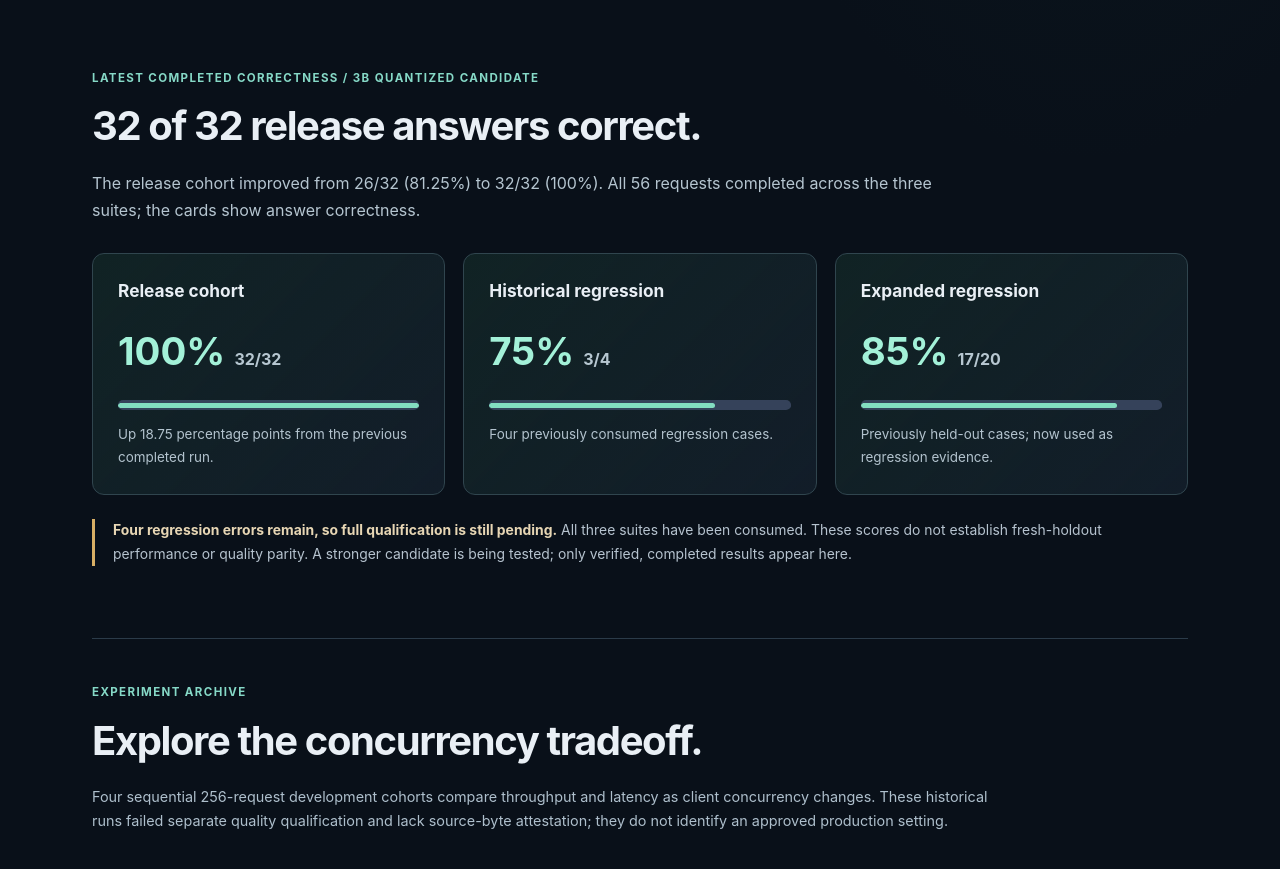
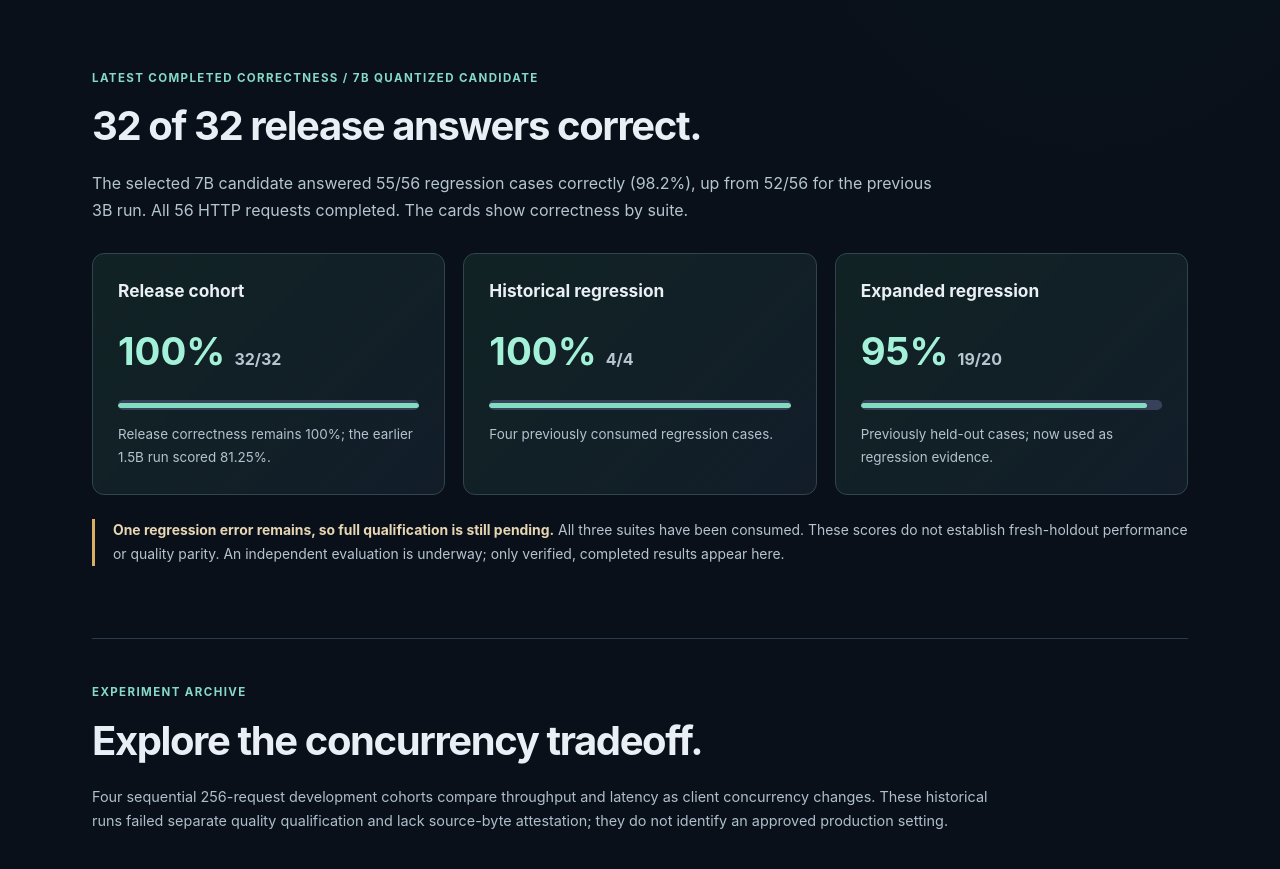
Before and after one commit to chinmayarvind23/fin-serve, a website: page infra/huggingface/static.html in a window 1280 px wide. Shown: the part 1826-2695 px from the top of the page. Drawn offline with Linux system fonts and the light colour scheme; files whose address does not match are found by name.

Commit message:
Publish verified 7B correctness improvement

```diff
--- a/infra/huggingface/static.html
+++ b/infra/huggingface/static.html
@@ -22,12 +22,12 @@
 <div class="features"><article><span class="step">01 / SERVE</span><h3>GPU engines, bounded admission</h3><p>vLLM and SGLang adapters connect to FastAPI streaming. Ray routing tracks endpoint eligibility and request leases.</p></article>
 <article><span class="step">02 / MEASURE</span><h3>Keep the evidence</h3><p>Compare throughput, latency and GPU coverage in the explorer. Trace measurements to frozen workloads, artifact identities and retained request records.</p></article>
 <article><span class="step">03 / QUALIFY</span><h3>Make quality part of release control</h3><p>CLI and Airflow share a release gate. Failed checks block promotion; revision checks protect warm route rollback.</p></article></div></section>
-<section id="quality" aria-labelledby="latest-correctness"><p class="eyebrow">LATEST COMPLETED CORRECTNESS / 3B QUANTIZED CANDIDATE</p><h2 id="latest-correctness">32 of 32 release answers correct.</h2>
-<p class="section-intro">The release cohort improved from 26/32 (81.25%) to 32/32 (100%). All 56 requests completed across the three suites; the cards show answer correctness.</p>
-<div class="quality-cards"><article class="quality-card"><h3>Release cohort</h3><p class="quality-score">100% <span>32/32</span></p><meter min="0" max="32" value="32" aria-label="Release cohort: 32 of 32 answers correct">32/32</meter><p>Up 18.75 percentage points from the previous completed run.</p></article>
-<article class="quality-card"><h3>Historical regression</h3><p class="quality-score">75% <span>3/4</span></p><meter min="0" max="4" value="3" aria-label="Historical regression: 3 of 4 answers correct">3/4</meter><p>Four previously consumed regression cases.</p></article>
-<article class="quality-card"><h3>Expanded regression</h3><p class="quality-score">85% <span>17/20</span></p><meter min="0" max="20" value="17" aria-label="Consumed holdout: 17 of 20 answers correct">17/20</meter><p>Previously held-out cases; now used as regression evidence.</p></article></div>
-<p class="qualification"><strong>Four regression errors remain, so full qualification is still pending.</strong> All three suites have been consumed. These scores do not establish fresh-holdout performance or quality parity. A stronger candidate is being tested; only verified, completed results appear here.</p></section>
+<section id="quality" aria-labelledby="latest-correctness"><p class="eyebrow">LATEST COMPLETED CORRECTNESS / 7B QUANTIZED CANDIDATE</p><h2 id="latest-correctness">32 of 32 release answers correct.</h2>
+<p class="section-intro">The selected 7B candidate answered 55/56 regression cases correctly (98.2%), up from 52/56 for the previous 3B run. All 56 HTTP requests completed. The cards show correctness by suite.</p>
+<div class="quality-cards"><article class="quality-card"><h3>Release cohort</h3><p class="quality-score">100% <span>32/32</span></p><meter min="0" max="32" value="32" aria-label="Release cohort: 32 of 32 answers correct">32/32</meter><p>Release correctness remains 100%; the earlier 1.5B run scored 81.25%.</p></article>
+<article class="quality-card"><h3>Historical regression</h3><p class="quality-score">100% <span>4/4</span></p><meter min="0" max="4" value="4" aria-label="Historical regression: 4 of 4 answers correct">4/4</meter><p>Four previously consumed regression cases.</p></article>
+<article class="quality-card"><h3>Expanded regression</h3><p class="quality-score">95% <span>19/20</span></p><meter min="0" max="20" value="19" aria-label="Consumed holdout: 19 of 20 answers correct">19/20</meter><p>Previously held-out cases; now used as regression evidence.</p></article></div>
+<p class="qualification"><strong>One regression error remains, so full qualification is still pending.</strong> All three suites have been consumed. These scores do not establish fresh-holdout performance or quality parity. An independent evaluation is underway; only verified, completed results appear here.</p></section>
 <section class="archive"><p class="eyebrow">EXPERIMENT ARCHIVE</p><h2>Explore the concurrency tradeoff.</h2><p>Four sequential 256-request development cohorts compare throughput and latency as client concurrency changes. These historical runs failed separate quality qualification and lack source-byte attestation; they do not identify an approved production setting.</p>
 <details><summary>Open the historical concurrency figure</summary><a href="./public-results/concurrency-frontier.png"><img loading="lazy" src="./public-results/concurrency-frontier.png" alt="Historical concurrency measurements with throughput, latency and experiment limitations"></a></details>
 <p class="evidence-links"><a href="./public-results/concurrency-frontier.json">Measurement data</a><a href="./public-results/concurrency-frontier.svg">Vector figure</a></p></section>
```
Also changed, not shown: README.md.
